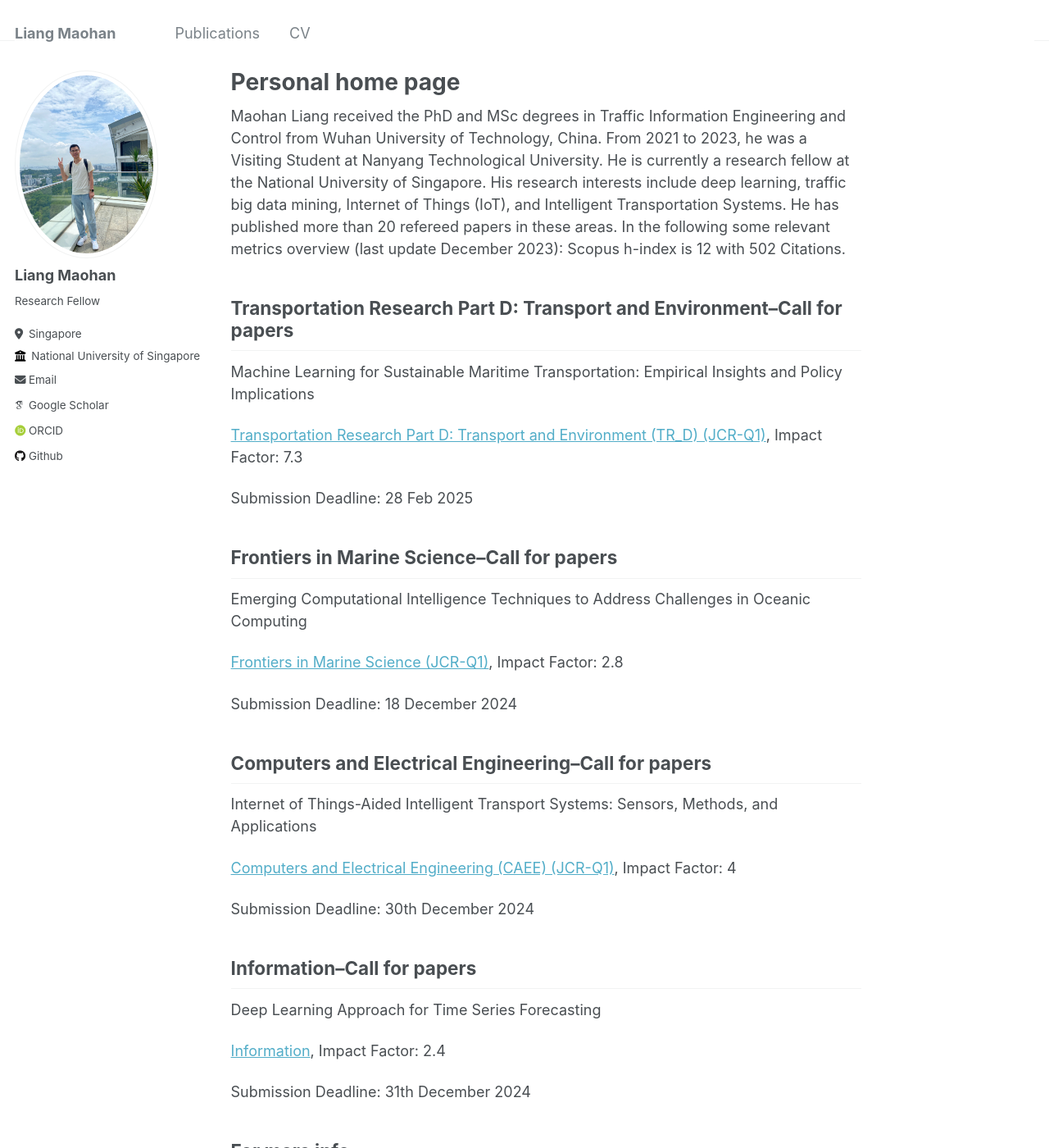
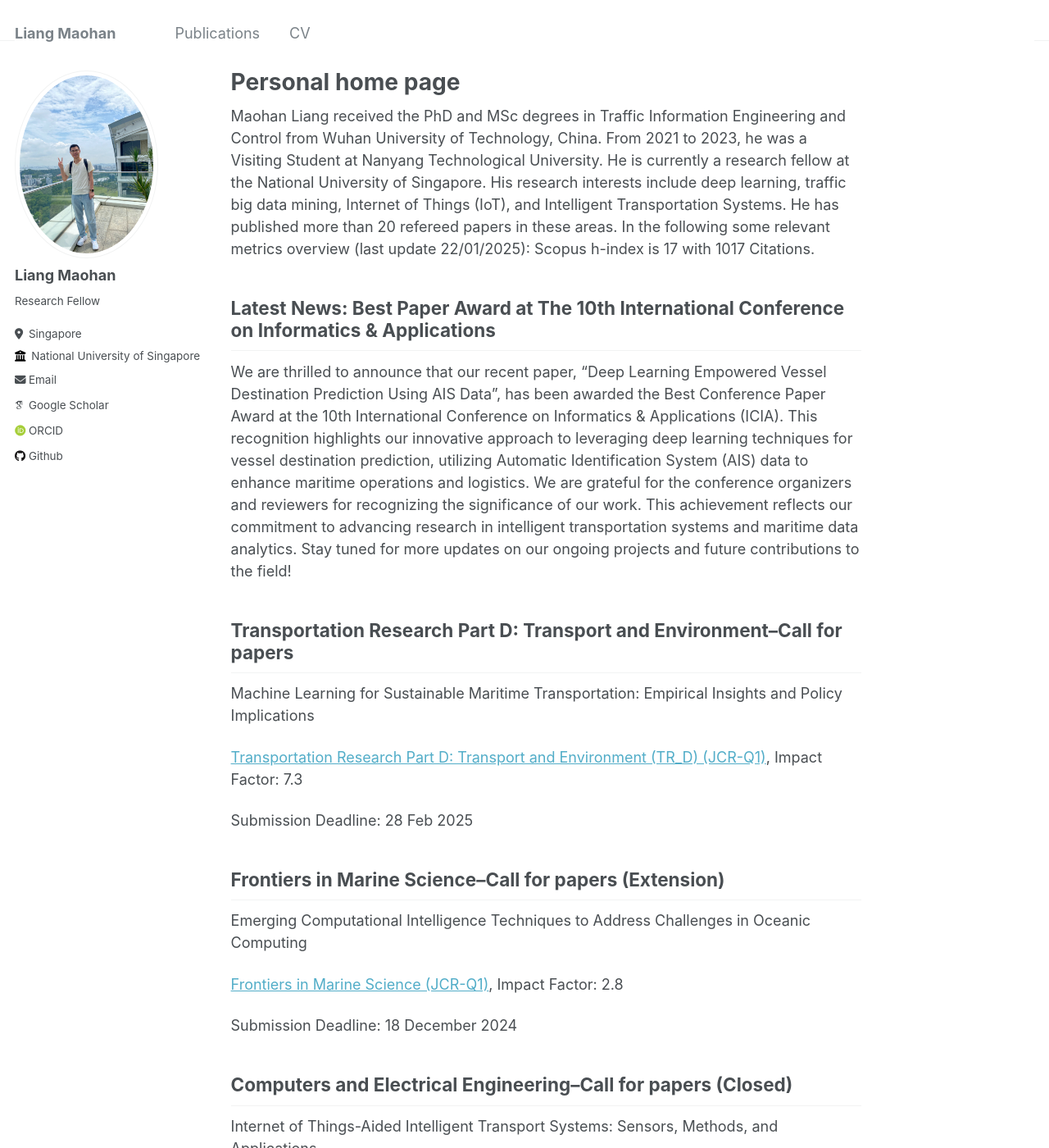
Before and after one commit to maohliang/nus.github.io, a Jekyll site: the page built from _pages/about.md, in a window 1280 px wide and 1400 px high. Shown: the whole window at 82% size. Built offline with Jekyll 4.4.1, drawn with Linux system fonts in a browser that asks for light colours; some web fonts are replaced.

Commit message:
Update about.md

```diff
--- a/_pages/about.md
+++ b/_pages/about.md
@@ -7,7 +7,14 @@ redirect_from:
   - /about.html
 ---
 
-Maohan Liang received the PhD and MSc degrees in Traffic Information Engineering and Control from Wuhan University of Technology, China. From 2021 to 2023, he was a Visiting Student at Nanyang Technological University. He is currently a research fellow at the National University of Singapore. His research interests include deep learning, traffic big data mining, Internet of Things (IoT), and Intelligent Transportation Systems. He has published more than 20 refereed papers in these areas. In the following some relevant metrics overview (last update December 2023): Scopus h-index is 12 with 502 Citations.
+Maohan Liang received the PhD and MSc degrees in Traffic Information Engineering and Control from Wuhan University of Technology, China. From 2021 to 2023, he was a Visiting Student at Nanyang Technological University. He is currently a research fellow at the National University of Singapore. His research interests include deep learning, traffic big data mining, Internet of Things (IoT), and Intelligent Transportation Systems. He has published more than 20 refereed papers in these areas. In the following some relevant metrics overview (last update 22/01/2025): Scopus h-index is 17 with 1017 Citations.
+
+Latest News: Best Paper Award at The 10th International Conference on Informatics & Applications
+------
+We are thrilled to announce that our recent paper, "Deep Learning Empowered Vessel Destination Prediction Using AIS Data", has been awarded the Best Conference Paper Award at the 10th International Conference on Informatics & Applications (ICIA).
+This recognition highlights our innovative approach to leveraging deep learning techniques for vessel destination prediction, utilizing Automatic Identification System (AIS) data to enhance maritime operations and logistics. We are grateful for the conference organizers and reviewers for recognizing the significance of our work.
+This achievement reflects our commitment to advancing research in intelligent transportation systems and maritime data analytics. Stay tuned for more updates on our ongoing projects and future contributions to the field!
+
 
 Transportation Research Part D: Transport and Environment--Call for papers
 ------
@@ -19,7 +26,7 @@ Machine Learning for Sustainable Maritime Transportation: Empirical Insights and
 Submission Deadline: 28 Feb 2025
 
 
-Frontiers in Marine Science--Call for papers
+Frontiers in Marine Science--Call for papers (Extension)
 ------
 
 Emerging Computational Intelligence Techniques to Address Challenges in Oceanic Computing
@@ -29,7 +36,7 @@ Emerging Computational Intelligence Techniques to Address Challenges in Oceanic
 Submission Deadline: 18 December 2024
 
 
-Computers and Electrical Engineering--Call for papers
+Computers and Electrical Engineering--Call for papers (Closed)
 ------
 
 Internet of Things-Aided Intelligent Transport Systems: Sensors, Methods, and Applications
```
